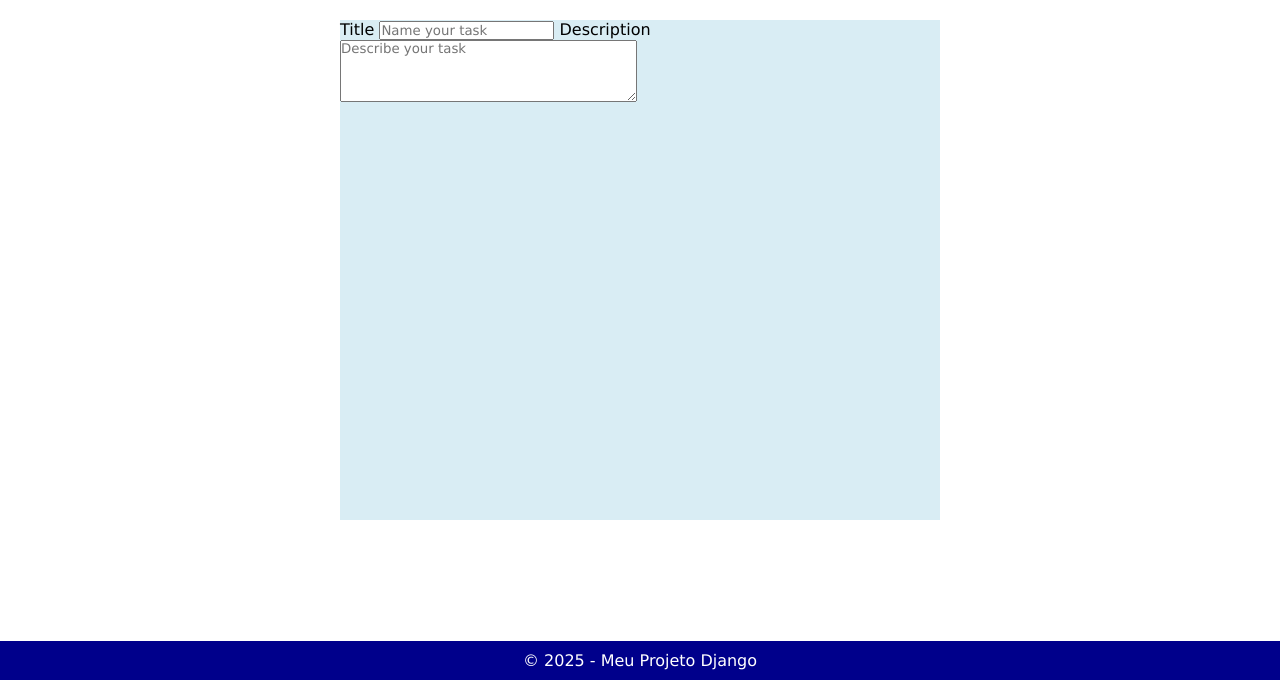
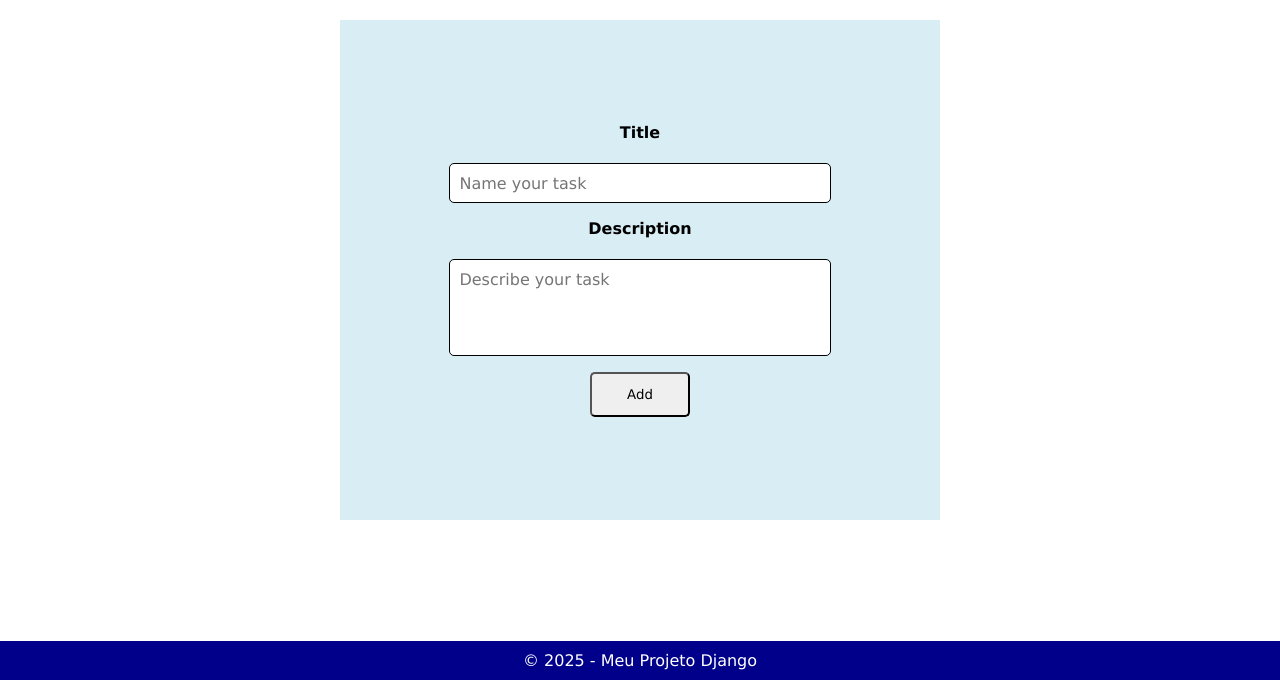
Before and after one commit to gok2001/to-do-list, a Django app: page /add-task/ in a window 1280 px wide. Shown: the part 120-800 px from the top of the page. Run offline with Django 5.2, Linux system fonts and the light colour scheme.

Commit message:
Adicionei um botão de enviar, a url que volta para a página principal e estilizei o formulário

```diff
--- a/static/css/style.css
+++ b/static/css/style.css
@@ -29,12 +29,12 @@ nav {
     padding: 10px;
 }
 
-nav > a {
+nav a {
     color: blueviolet;
     text-decoration: none;
 }
 
-nav > a:hover {
+nav a:hover {
     color: darkblue;
 }
 
@@ -54,6 +54,47 @@ h2 {
     padding: 10px;
 }
 
+form {
+    display: flex;
+    align-items: center;
+    flex-direction: column;
+    gap: 1rem;
+    max-width: 400px;
+    margin: auto;
+    padding: 1rem;
+    /* background-color: ; */
+    border-radius: 8px;
+}
+
+form label {
+    font-weight: bold;
+    margin-bottom: 0.3rem;
+}
+
+form input, form textarea {
+    width: 100%;
+    padding: 0.6rem;
+    border: 1px solid;
+    border-radius: 5px;
+    font-size: 1rem;
+}
+
+form textarea {
+    resize: none;
+}
+
+form input:focus, form textarea:focus {
+    outline: none;
+    box-shadow: 0 0 4px rgba(0, 0, 0, 0.234);
+}
+
+form button {
+    width: 100px;
+    padding: 0.8rem;
+    border-radius: 5px;
+    cursor: pointer;
+}
+
 footer {
     background-color: darkblue;
     padding: 10px 0px;
--- a/tasks/forms.py
+++ b/tasks/forms.py
@@ -12,11 +12,9 @@ class TaskForm(forms.ModelForm):
         widgets = {
             'title': forms.TextInput(attrs={
                 'placeholder': 'Name your task',
-                'class': 'form-title'
             }),
             'description': forms.Textarea(attrs={
                 'placeholder': 'Describe your task',
                 'rows': 4,
-                'class': 'form-description'
             }),
         }
--- a/templates/tasks/add_task.html
+++ b/templates/tasks/add_task.html
@@ -8,5 +8,7 @@
             <label for="{{ field.id_for_label }}">{{ field.label }}</label>
             {{ field }}
         {% endfor %}
+
+        <button type="submit">Add</button>
     </form>
 {% endblock content %}
--- a/templates/tasks/base.html
+++ b/templates/tasks/base.html
@@ -12,8 +12,8 @@
     <header>
         <h1>My To-do List</h1>
         <nav>
-            <a href="#">Home</a>
-            <a href="{% url "tasks:add_task" %}">Add Task</a>
+            <a class="header-link" href="{% url "tasks:index" %}">Home</a>
+            <a class="header-link" href="{% url "tasks:add_task" %}">Add Task</a>
         </nav>
     </header>
 
```
